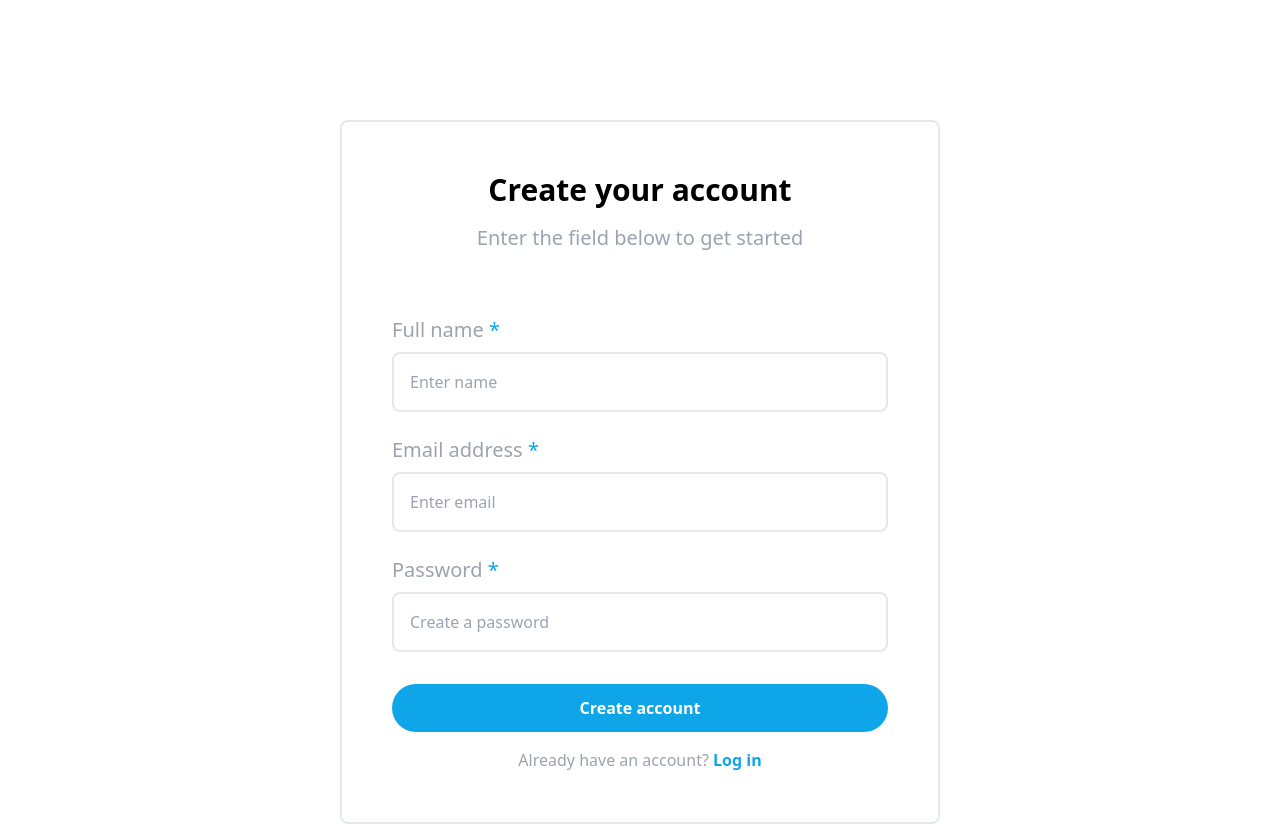
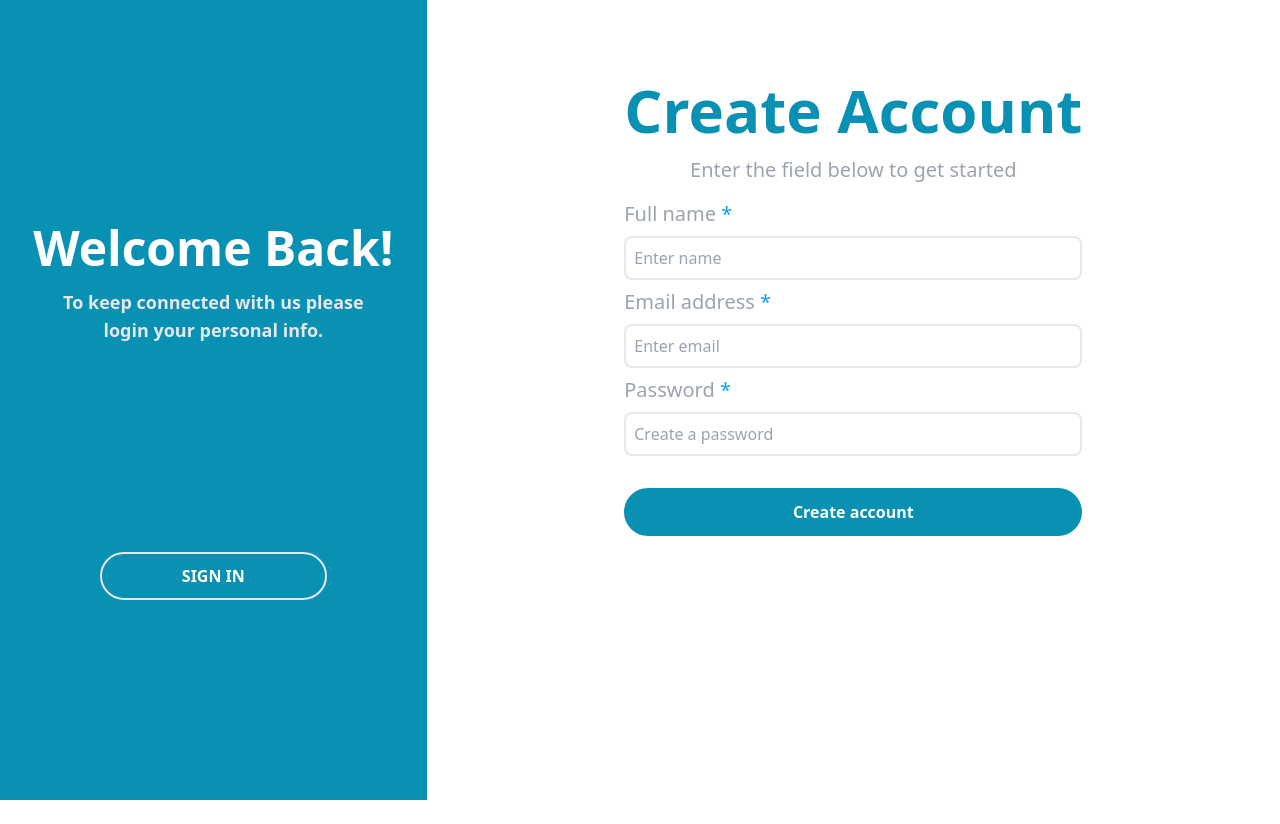
Before and after one commit to asiloprince/cityvet, a React (Vite) app in the folder client/: page /register in a window 1280 px wide. After the commit the page ends 800 px from the top, so only its background shows below. Built offline with nearby package versions, Linux system fonts and the light colour scheme.

Commit message:
New Register Form

```diff
--- a/client/src/pages/register/Register.tsx
+++ b/client/src/pages/register/Register.tsx
@@ -1,25 +1,31 @@
 function Register() {
   return (
-    <div className=' max-w-[600px] mx-auto mt-[100px] sm:mt-[120px] md:mt-[120px] lg:mt-[120px]'>
-        <div className=' sm:border-2 md:border-2 lg:border-2 xl:border-2 rounded-lg'>
-            <section className='m-[50px] '>
-                <form className='grid md:grid-cols-1 text-[#9ca3af] '>
-                    <label className=' text-center text-2xl sm:text-3xl md:text-3xl lg:text-3xl xl:text-3xl font-bold text-black '>Create your account</label>
+    <div className=' grid grid-cols-1 md:grid-cols-3 lg:grid-cols-3 md:h-screen lg:h-screen'>
+        <div className=' bg-cyan-600 '>
+            <section className='text-white text-center grid grid-cols-1'>
+                <label className='text-1xl md:text-5xl lg:text-5xl font-bold mt-8 sm:mt-8 md:mt-56'>Welcome Back!</label>
+                <label className='text-xs md:text-md lg:text-lg text-[#e5e7eb] font-bold mt-4'>To keep connected with us please<br></br>login your personal info.</label>
+                <button type='submit' className='invisible sm:visible md:visible lg:visible xl:visible m-24 mt-8 sm:mt-8 md:mt-52 md:m-[100px] h-8 md:h-12 lg:-12 rounded-full border-2 font-bold hover:bg-white hover:text-cyan-600'>SIGN IN</button>
+            </section>
+        </div>
+
+        <div className='col-span-2 max-w-[600px] mx-auto'>
+                <form className='grid md:grid-cols-1 text-[#9ca3af] mt-4 md:mt-20'>
+                    <label className=' text-center text-2xl sm:text-3xl md:text-3xl lg:text-3xl xl:text-6xl font-bold text-cyan-600 '>Create Account</label>
                     <label className='text-center mt-4 text-xs sm:text-xl md:text-xl lg:text-xl xl:text-xl'>Enter the field below to get started</label>
 
-                    <label className='mt-16 mb-2 text-sm sm:text-xl md:text-xl lg:text-xl xl:text-xl'>Full name<span className='text-[#0ea5e9]'> *</span></label>
-                    <input type='text' placeholder='Enter name' className='p-2 sm:p-4 md:p-4 lg:p-4 xl:p-4 border-b-2 sm:border-2 md:border-2 lg:border-2 xl:border-2 sm:rounded-lg md:rounded-lg lg:rounded-lg xl:rounded-lg'></input>
+                    <label className='mt-4 mb-2 text-sm sm:text-sm md:text-md lg:text-lg xl:text-xl'>Full name<span className='text-[#0ea5e9]'> *</span></label>
+                    <input type='text' placeholder='Enter name' className='p-2 sm:p-4 md:p-2 lg:p-2 xl:p-2 border-b-2 sm:border-2 md:border-2 lg:border-2 xl:border-2 sm:rounded-lg md:rounded-lg lg:rounded-lg xl:rounded-lg'></input>
 
-                    <label className='mt-6 mb-2 text-sm sm:text-xl md:text-xl lg:text-xl xl:text-xl'>Email address<span className='text-[#0ea5e9]'> *</span></label>
-                    <input type='email' placeholder='Enter email' className='p-2 sm:p-4 md:p-4 lg:p-4 xl:p-4 border-b-2 sm:border-2 md:border-2 lg:border-2 xl:border-2 sm:rounded-lg md:rounded-lg lg:rounded-lg xl:rounded-lg'></input>
+                    <label className='mt-2 mb-2 text-sm sm:text-sm md:text-md lg:text-lg xl:text-xl'>Email address<span className='text-[#0ea5e9]'> *</span></label>
+                    <input type='email' placeholder='Enter email' className='p-2 sm:p-4 md:p-2 lg:p-2 xl:p-2 border-b-2 sm:border-2 md:border-2 lg:border-2 xl:border-2 sm:rounded-lg md:rounded-lg lg:rounded-lg xl:rounded-lg'></input>
 
-                    <label className='mt-6 mb-2 text-sm sm:text-xl md:text-xl lg:text-xl xl:text-xl'>Password <span className='text-[#0ea5e9]'> *</span></label>
-                    <input type='password' placeholder='Create a password' className='p-2 sm:p-4 md:p-4 lg:p-4 xl:p-4 border-b-2 sm:border-2 md:border-2 lg:border-2 xl:border-2 sm:rounded-lg md:rounded-lg lg:rounded-lg xl:rounded-lg'></input>
+                    <label className='mt-2 mb-2 text-sm sm:text-sm md:text-md lg:text-lg xl:text-xl'>Password <span className='text-[#0ea5e9]'> *</span></label>
+                    <input type='password' placeholder='Create a password' className='p-2 sm:p-2 md:p-2 lg:p-2 xl:p-2 border-b-2 sm:border-2 md:border-2 lg:border-2 xl:border-2 sm:rounded-lg md:rounded-lg lg:rounded-lg xl:rounded-lg'></input>
 
-                    <button type='submit' className=' h-10 sm:h-12 md:h-12 lg:h-12 xl:h-12 mt-8 font-bold text-[white] rounded-full bg-[#0ea5e9]'>Create account</button>
-                    <label className='mt-4 text-center'>Already have an account? <span className='text-[#0ea5e9] font-bold'><a href=''> Log in </a></span></label>
+                    <button type='submit' className=' h-10 sm:h-12 md:h-12 lg:h-12 xl:h-12 mt-8 font-bold text-[white] rounded-full bg-cyan-600'>Create account</button>
+
                 </form>
-            </section>
         </div>
     </div>
   )
```
